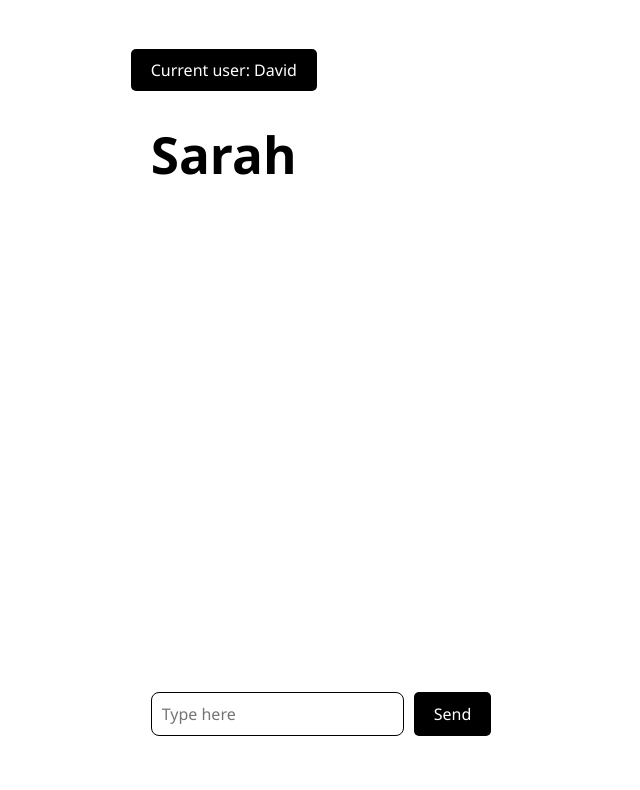
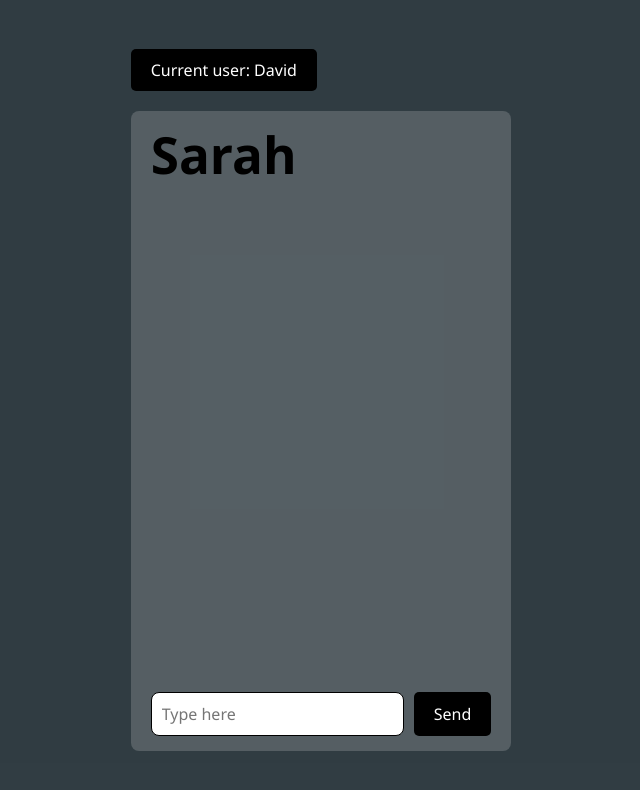
Before and after one commit to nonso-ak/ReactChatApp, a React (Vite) app: page / in a window 1280 px wide. Shown: the top 790 px of the page, without its empty margins (319-959 px from the left). Built offline with nearby package versions, Linux system fonts and the light colour scheme.

Commit message:
Update style.css

```diff
--- a/src/style.css
+++ b/src/style.css
@@ -6,7 +6,7 @@
   }
 
   body {
-    background-color: white;
+    background-color: rgba(2, 17, 24, 0.815);
     padding: 20px;
 /*     min-height: 100vh; */
     display: flex;
```
